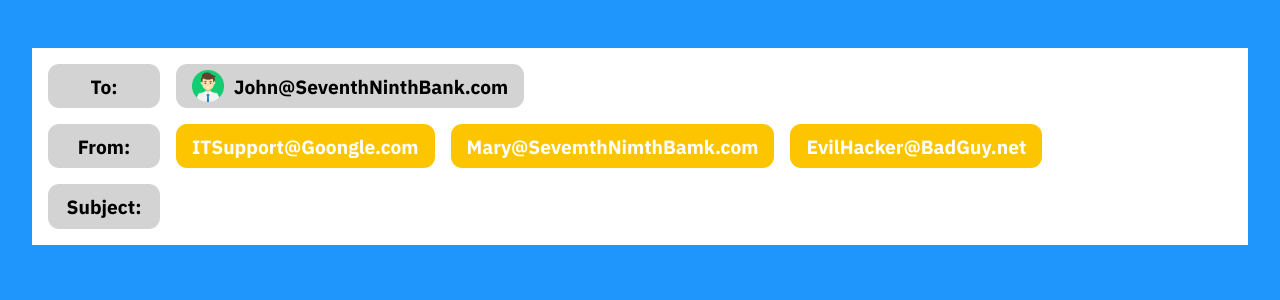
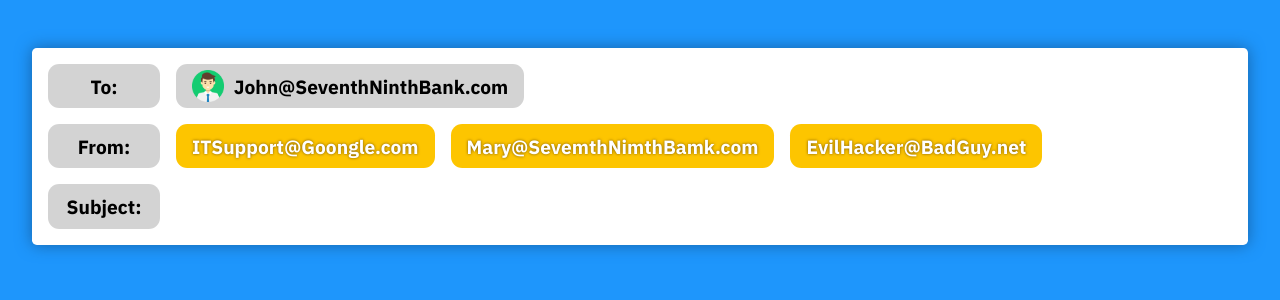
Before and after one commit to Level-Up-Society-IPv4/Phish-It, a React (Create React App) app: page / in a window 1280 px wide. Shown: the top 300 px of the page. Built offline with nearby package versions, Linux system fonts and the light colour scheme.

Commit message:
Tweak styles

```diff
--- a/src/App.module.css
+++ b/src/App.module.css
@@ -3,6 +3,8 @@
   margin: 3rem auto;
   max-width: 1200px;
   padding: 0.5rem;
+  box-shadow: 0 0 1rem var(--primary-dark);
+  border-radius: 0.3rem;
 }
 
 .labelGroup {
--- a/src/components/Select.module.css
+++ b/src/components/Select.module.css
@@ -1,5 +1,5 @@
 .option {
-  background-color: var(--accent-dark);
+  background-color: var(--accent);
   border-radius: 0.7rem;
   border: none;
   padding: 0.6rem 1rem;
@@ -7,6 +7,7 @@
   font-weight: bold;
   font-size: 1.2rem;
   color: white;
+  text-shadow: 0 0 3px var(--accent-dark);
 }
 
 .option:active {
--- a/src/index.css
+++ b/src/index.css
@@ -1,7 +1,9 @@
 :root {
+  --primary-dark: #1763a7;
   --primary: #1e96fc;
   --primary-light: #83c5ff;
-  --accent-dark: #fdc500;
+  --accent-dark: #755207;
+  --accent: #fdc500;
   --accent-light: #ffd500;
 }
 
```
